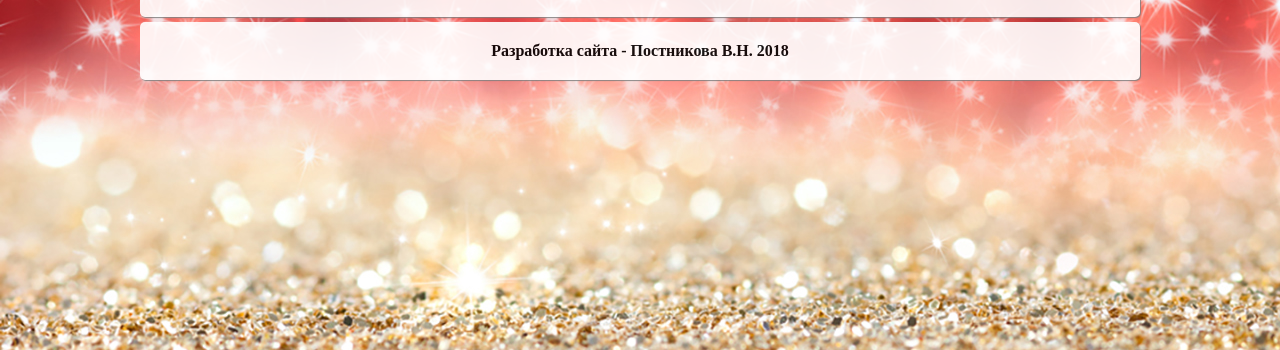
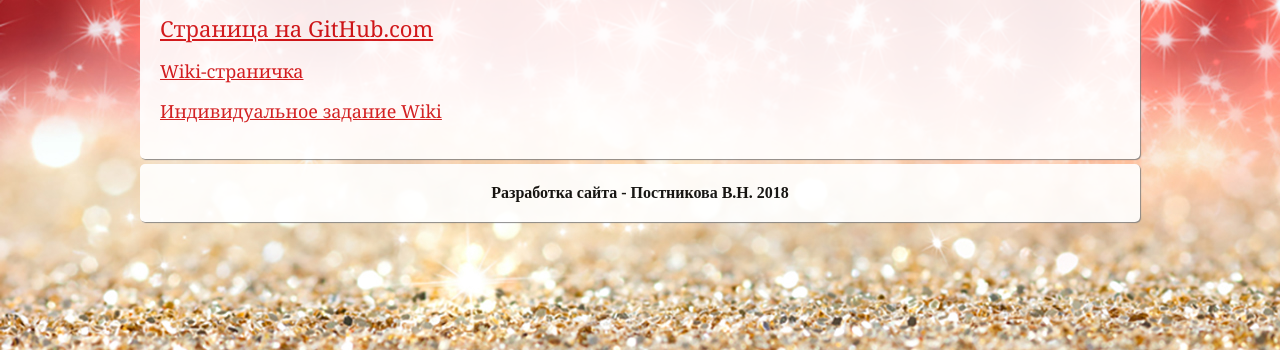
Before and after one commit to postnikova1412/postnikova1412.github.io, a plain HTML site: page index.html in a window 1280 px wide. Shown: the part 450-800 px from the top of the page. Drawn offline with nearby package versions, Linux system fonts and the light colour scheme.

Commit message:
Add files via upload

```diff
--- a/index.html
+++ b/index.html
@@ -5,7 +5,6 @@
 <title>Главная страница</title>
 <link rel="stylesheet" href="css/style.css">
 </head>
-
 <body>
 <div class="div1">
 <nav>
@@ -36,6 +35,11 @@
 <script src='https://cdnjs.cloudflare.com/ajax/libs/moment-timezone/0.3.0/moment-timezone.min.js'></script>
 <script src='https://cdnjs.cloudflare.com/ajax/libs/moment-timezone/0.3.0/moment-timezone-utils.min.js'></script>
 <script  src="js/index.js"></script>
+
+<p><a href="https://github.com/postnikova1412/postnikova1412.github.io" style="color:#CF0F12; font-family:Cambria, Times, serif; font-size:22px;">Страница на GitHub.com</a></p>
+<p><a href="https://github.com/postnikova1412/postnikova1412.github.io/wiki" style="color:#CF0F12; font-family:Cambria, Times, serif; font-size:18px;">Wiki-страничка</a></p>
+<p><a href="https://github.com/postnikova1412/postnikova1412.github.io/wiki/Индивидуальное-задание" style="color:#CF0F12; font-family:Cambria, Times, serif; font-size:18px;">Индивидуальное задание Wiki</a></p>
+
 </div>
 <div class="div1" style="text-align:center; text-family:Calibri; margin-top:5px;"><strong>Разработка сайта - Постникова В.Н. 2018</strong></div>
 </body>
```
